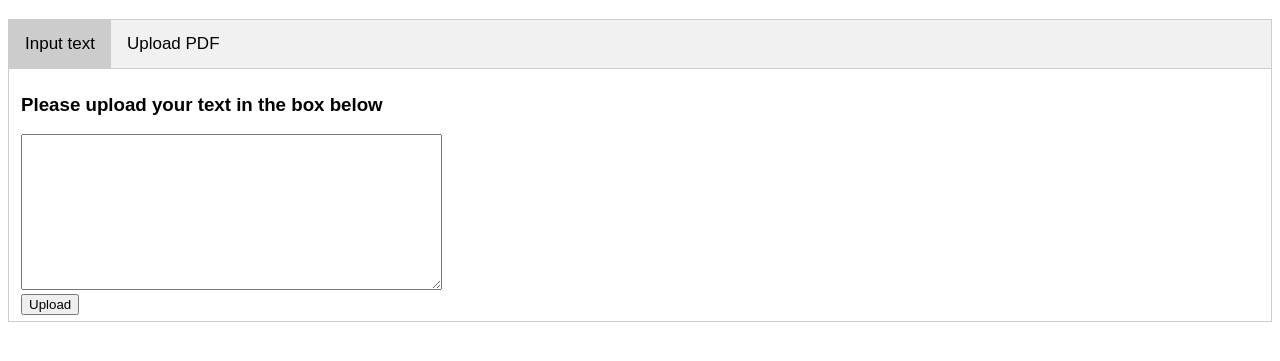
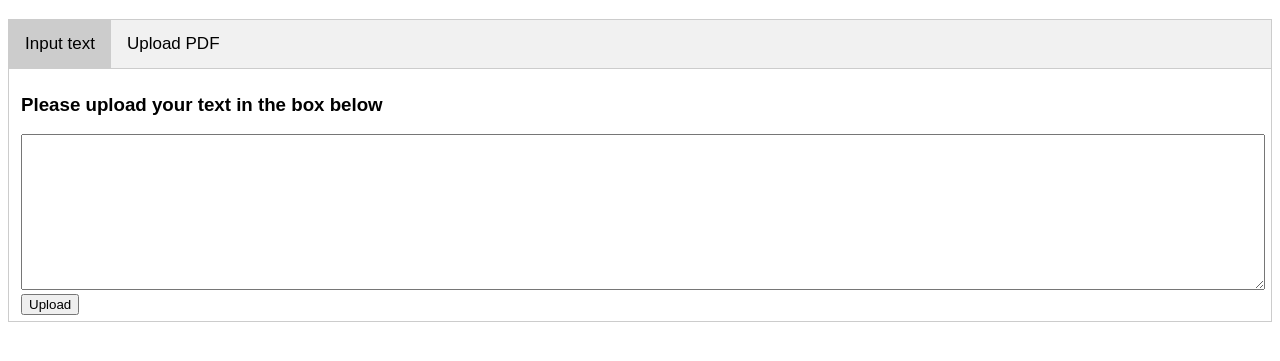
Before and after one commit to paulfaraday/ai-summarizer, a plain HTML site: page index.html in a window 1280 px wide. Both pictures are taken after a click on the button "Input text". Shown: the part 61-422 px from the top of the page. Drawn offline with Linux system fonts and the light colour scheme.

Commit message:
Making input textarea wider

```diff
--- a/assets/styles.css
+++ b/assets/styles.css
@@ -54,3 +54,8 @@ pre {
   white-space: -o-pre-wrap;
   word-wrap: break-word;
 }
+
+textarea {
+  width: 100%;
+  height: 100%;
+}
```
